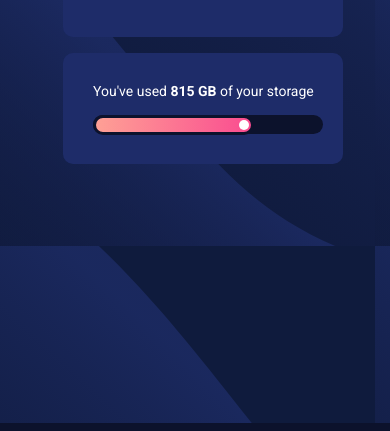
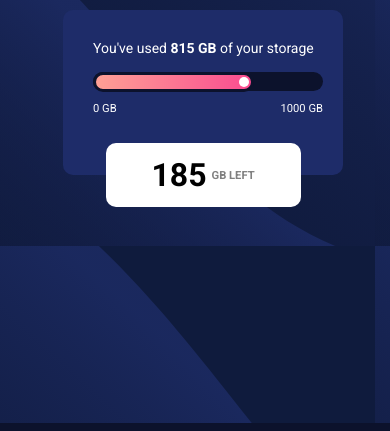
Before and after one commit to AliveSheCried/fylo, a plain HTML site: page index.html in a window 390 px wide. Shown: the part 421-852 px from the top of the page. Drawn offline with Linux system fonts and the light colour scheme.

Commit message:
mobile complete

```diff
--- a/index.html
+++ b/index.html
@@ -44,12 +44,16 @@
                                 <div class="Status-bar--circle"></div>
                             </div>
                         </div>
-                        <div>
-                            <div></div>
-                            <div></div>
+                        <div class="Status-bar-limits">
+                            <div class="Status-bar-limits--units">0 GB</div>
+                            <div class="Status-bar-limits--units">1000 GB</div>
                         </div>
-                        <div></div>
-                        <div></div>
+                    </div>
+
+                    <!--Remaining box-->
+                    <div class="Remaining">
+                        <div class="Remaining-amount">185</div>
+                        <div class="Remaining-unit">GB LEFT</div>
                     </div>
                 </div>
                 <div class="Container-background"></div>
--- a/resources/css/styles.scss
+++ b/resources/css/styles.scss
@@ -1,6 +1,7 @@
 /* Variables, extendors & mixins */
 $bgColor: rgb(12, 18, 44);
 $fgColor: rgb(30, 44, 105);
+$rmColor: #ffffff;
 
 
 @mixin borderRadius ($std, $topRight) {
@@ -165,7 +166,7 @@ $fgColor: rgb(30, 44, 105);
         background-color: $bgColor;
         height: 1.2rem;
         @include borderRadius(10px, 10px);
-        margin-top: 1rem;;
+        margin-top: 1rem;
 
         &--fill {
             @include borderRadius(10px, 10px);
@@ -184,5 +185,42 @@ $fgColor: rgb(30, 44, 105);
             height: 10px;
             margin: 2px;
         }
+
+        &-limits {
+            display: flex;
+            justify-content: space-between;
+            margin-top: 0.7rem;
+
+            &--units {
+                font-size: 0.7rem;
+                padding-bottom: 30px;
+            }
+        }
     }
 }
+
+.Remaining {
+    display: flex;
+    justify-content: center;
+    align-items: center;
+    @include borderRadius(10px, 10px);
+    text-align: center;
+    background-color: $rmColor;
+    width: 50%;
+    height: 4rem;
+    margin-top: -2rem;
+
+    &-amount {
+        color: #000000;
+        font-size: 2rem;
+        font-weight: bold;
+    }
+
+    &-unit {
+        color: gray;
+        font-weight: bold;
+        font-size: 0.7rem;
+        padding-left: 5px;
+    }
+
+}
```
Also changed, not shown: resources/css/styles.css, 1 other file.
